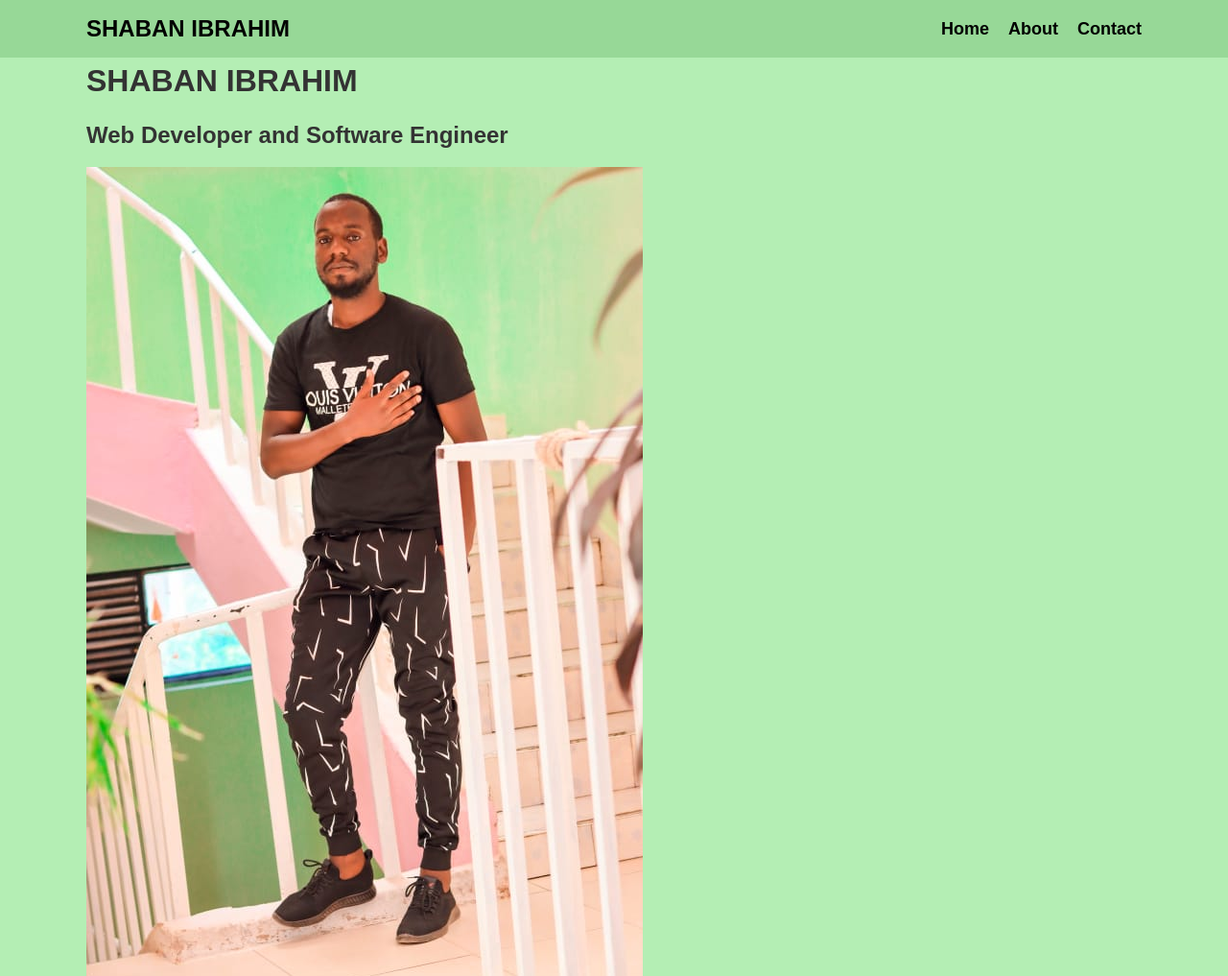
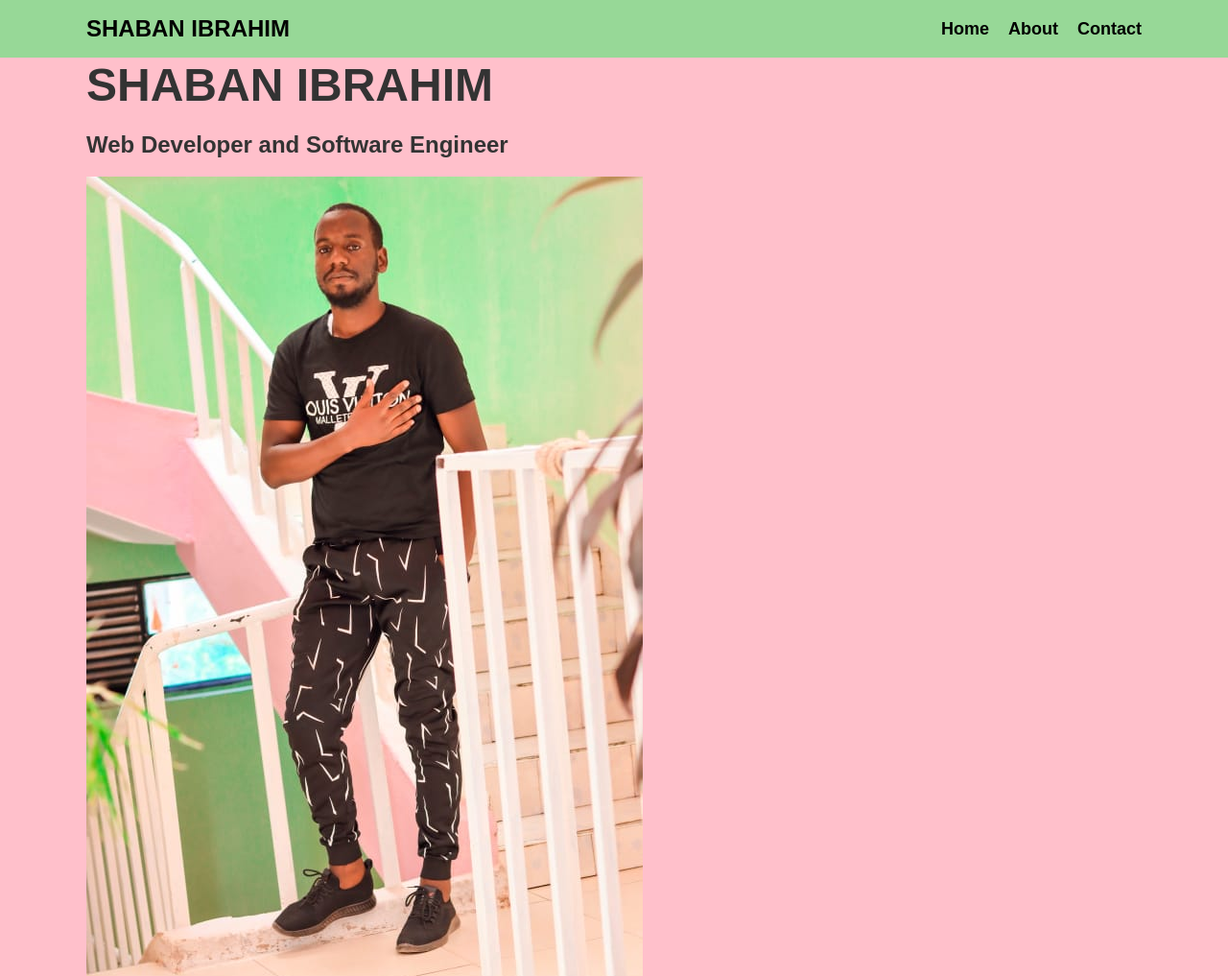
Before and after one commit to Shabex/My-portfolio, a plain HTML site: page index.html in a window 1280 px wide. Shown: the top 1017 px of the page at 96% size. Drawn offline with Linux system fonts and the light colour scheme.

Commit message:
header modifies on style.css

```diff
--- a/Assets/style.css
+++ b/Assets/style.css
@@ -66,3 +66,20 @@ ul {
 .navbar a:hover {
     color: blue;
 }
+
+.header {
+    background-color: #ffc0cb;
+    min-height: 400px;
+
+}
+
+.header h1 {
+    font-size : 3rem;
+    font-weight: bold;
+    line-height: 1.2;
+}
+
+.header image {
+    max-width: 400px;
+
+}
```
